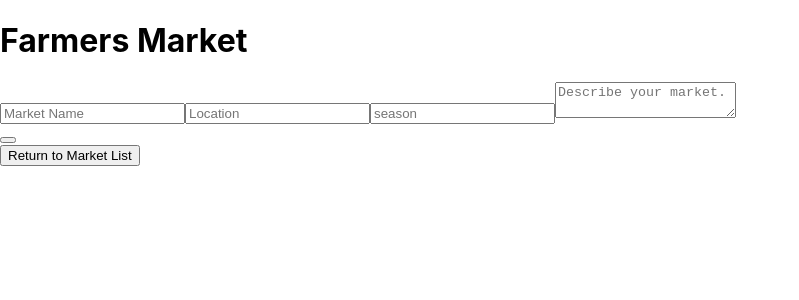
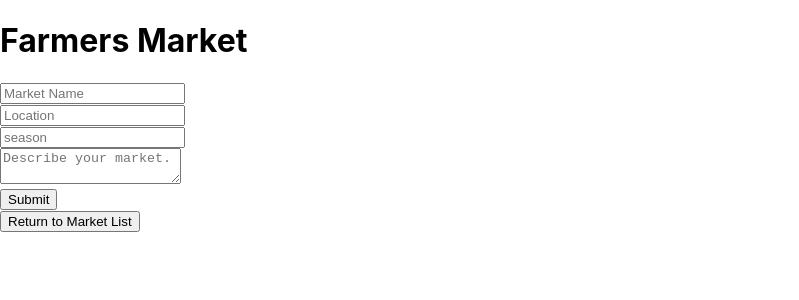
Before and after one commit to WiseFool92/Farmers-Market, a React (Create React App) app: page / in a window 1280 px wide. Both pictures are taken after a click on the button "Add Market". Shown: the top 300 px of the page, without its empty margins (0-799 px from the left). Built offline with nearby package versions, Linux system fonts and the light colour scheme.

Commit message:
clean up reactfragments

```diff
--- a/src/components/App.js
+++ b/src/components/App.js
@@ -4,11 +4,10 @@ import MarketControl from "./MarketControl";
 
 function App(){
   return (
-    <React.Fragment>
+    <>
       <Header />
-
       <MarketControl />
-    </React.Fragment>
+    </>
   );
 }
 
--- a/src/components/NewMarketForm.js
+++ b/src/components/NewMarketForm.js
@@ -9,19 +9,19 @@ function NewMarketForm(props) {
         <input
           type='text'
           names='names'
-          placeholder='Market Name' />
+          placeholder='Market Name' /><br/>
         <input
           type='text'
           name='location'
-          placeholder='Location' />
+          placeholder='Location' /><br/>
         <input
           type='text'
           name='season'
-          placeholder='season' />
+          placeholder='season' /><br/>
         <textarea
           name='describe'
           placeholder='Describe your market.' /><br/>
-        <button type='submit'></button>
+        <button type='submit'>Submit</button>
       </form>
     </>
   );
```
